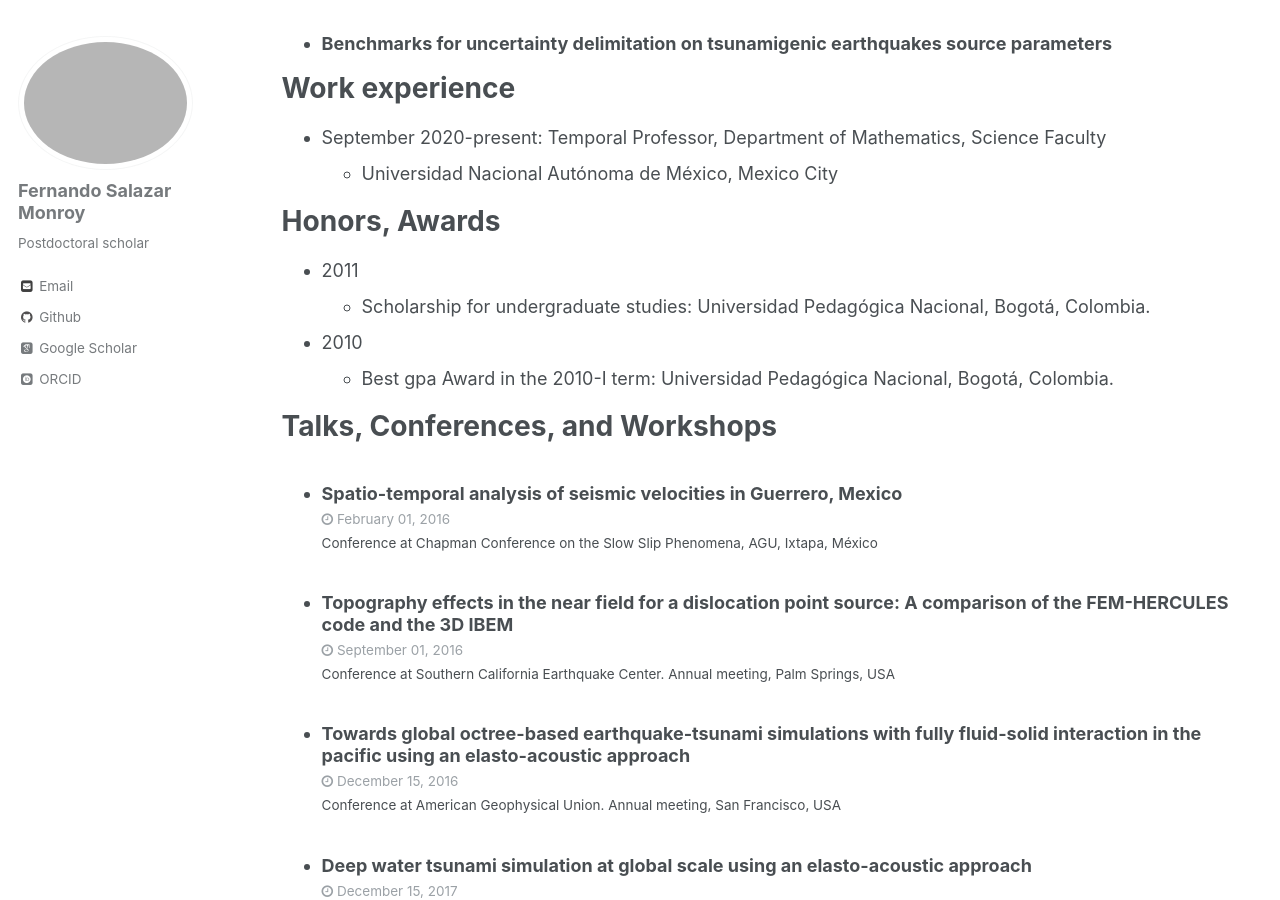
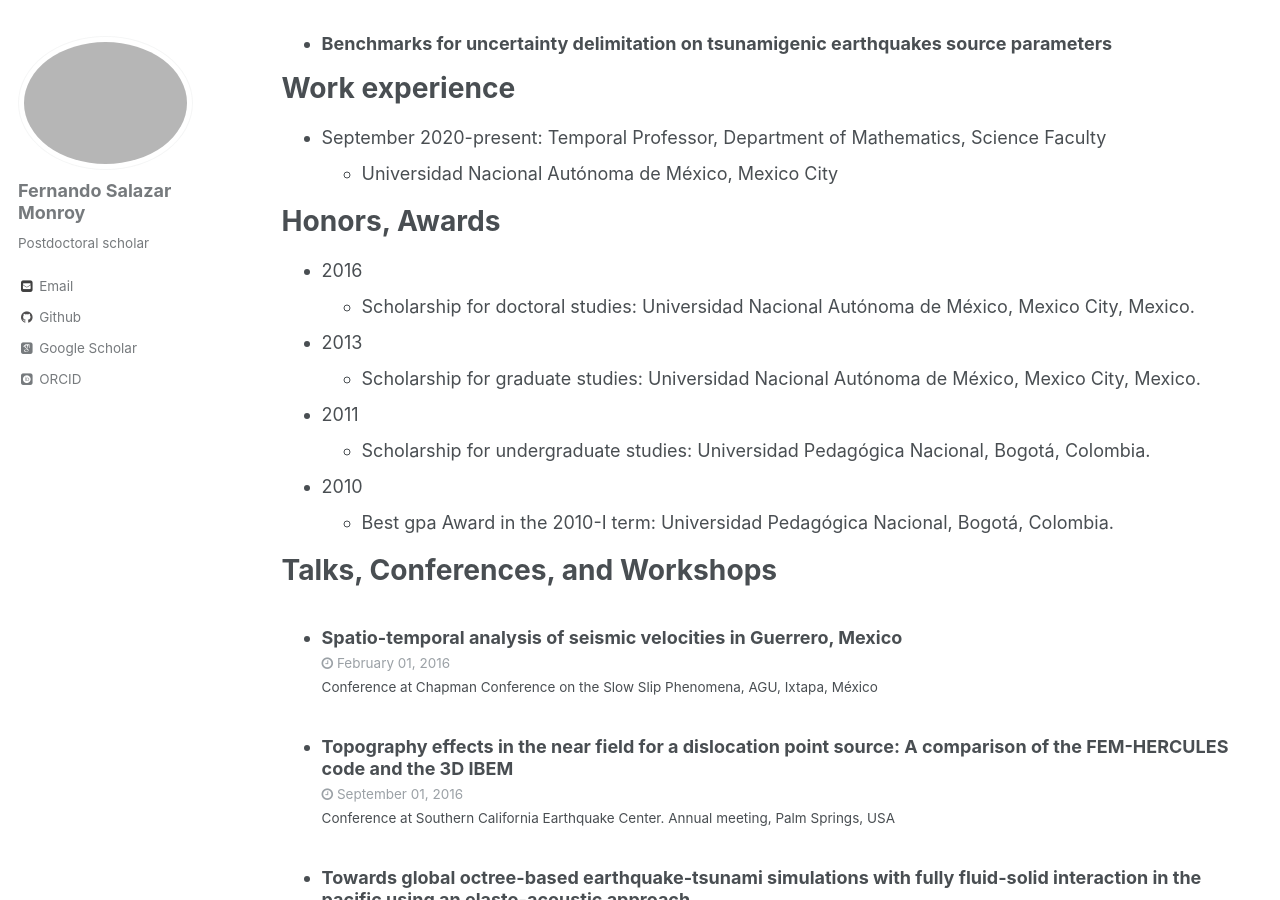
Before and after one commit to Edifesamo14/dr.surimi, a Jekyll site: the page built from _pages/cv.md, in a window 1280 px wide and 900 px high, scrolled down 1165 px. Built offline with Jekyll 4.4.1, drawn with Linux system fonts in a browser that asks for light colours; some web fonts are replaced.

Commit message:
Update cv.md

```diff
--- a/_pages/cv.md
+++ b/_pages/cv.md
@@ -50,6 +50,12 @@ Work experience
 Honors, Awards
 ======
 
+* 2016
+   * Scholarship for doctoral studies: Universidad Nacional Autónoma de México, Mexico City, Mexico.
+
+* 2013
+   * Scholarship for graduate studies: Universidad Nacional Autónoma de México, Mexico City, Mexico.
+
 * 2011
    * Scholarship for undergraduate studies: Universidad Pedagógica Nacional, Bogotá, Colombia.
 
```
